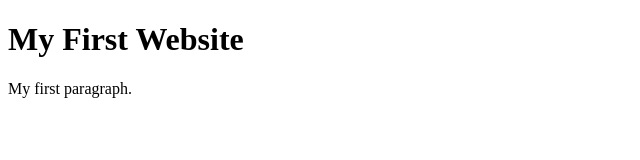
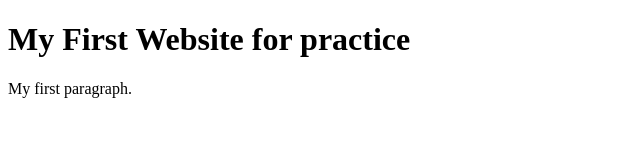
Before and after one commit to rampokhrel/codersrank-template-1elpvk, a website: page index.html in a window 1280 px wide. Shown: the whole page, without its empty margins (0-640 px from the left). Drawn offline with Linux system fonts and the light colour scheme.

Commit message:
1 file modified

```diff
--- a/index.html
+++ b/index.html
@@ -5,7 +5,7 @@
   </head>
   <body>
 
-    <h1>My First Website</h1>
+    <h1>My First Website for practice</h1>
     <p>My first paragraph.</p>
 
   </body>
```
